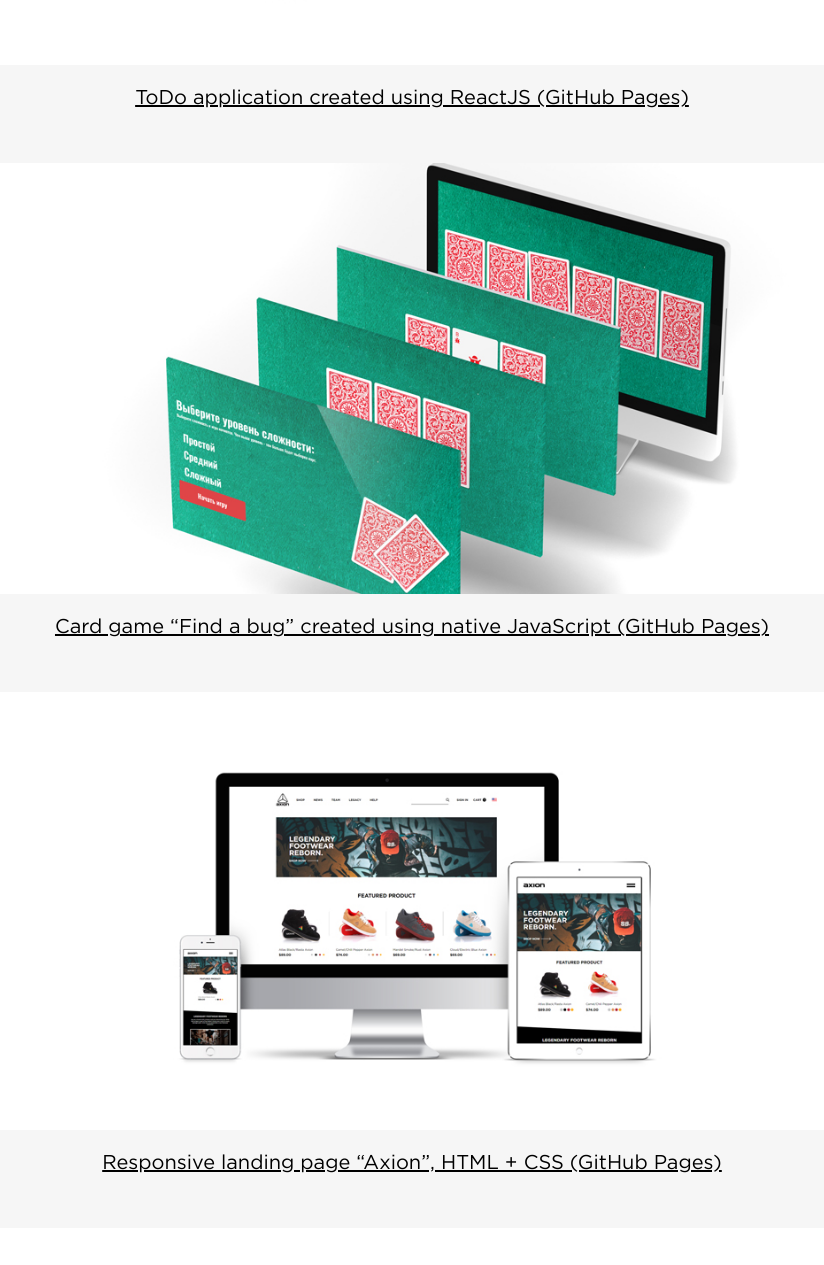
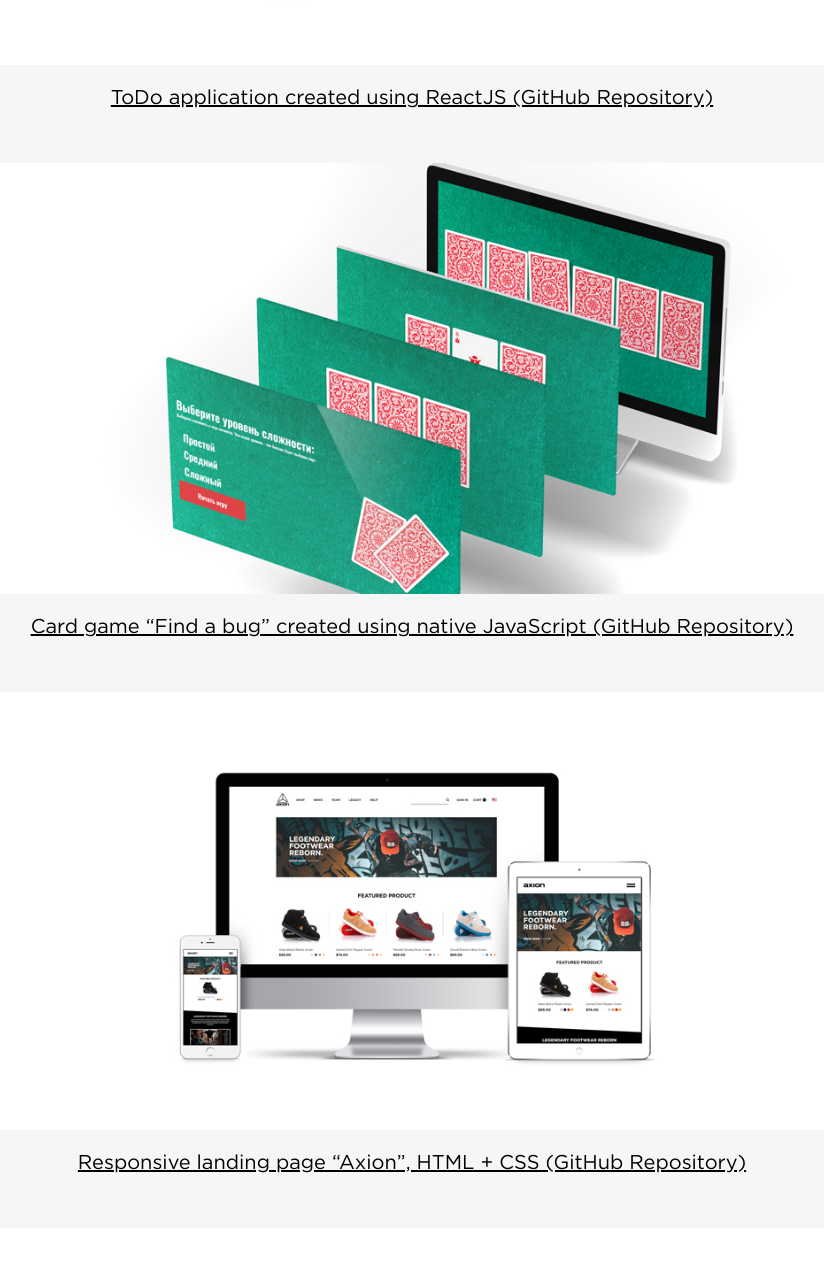
Before and after one commit to PolinaYartseva/polinayartseva.github.io, a plain HTML site: page index.html in a window 1280 px wide. Shown: the part 2351-3616 px from the top of the page, without its empty margins (228-1052 px from the left). Drawn offline with Linux system fonts and the light colour scheme; files whose address does not match are found by name.

Commit message:
portfolio changed

```diff
--- a/index.html
+++ b/index.html
@@ -106,15 +106,15 @@
 		<h2 class="title">portfolio</h2>
 		<div class="portfolio__item">
 			<img src="img/todo-mockup.jpg" alt="ToDo application" class="portfolio__image">
-			<p class="text"><a href="https://polinayartseva.github.io/todo_app_react/" class="link">ToDo application created using ReactJS (GitHub Pages)</a></p>
+			<p class="text"><a href="https://github.com/PolinaYartseva/todo_app" class="link">ToDo application created using ReactJS (GitHub Repository)</a></p>
 		</div>
 		<div class="portfolio__item">
 			<img src="img/card-game-mockup.jpg" alt="Card game" class="portfolio__image">
-			<p class="text"><a href="https://polinayartseva.github.io/card_game/" class="link">Card game “Find a bug” created using native JavaScript (GitHub Pages)</a></p>
+			<p class="text"><a href="https://github.com/PolinaYartseva/card_game" class="link">Card game “Find a bug” created using native JavaScript (GitHub Repository)</a></p>
 		</div>
 		<div class="portfolio__item">
 			<img src="img/axion-mockup.jpg" alt="Landing page" class="portfolio__image">
-			<p class="text"><a href="https://polinayartseva.github.io/axion/" class="link">Responsive landing page “Axion”, HTML + CSS (GitHub Pages)</a></p>
+			<p class="text"><a href="https://github.com/PolinaYartseva/axion" class="link">Responsive landing page “Axion”, HTML + CSS (GitHub Repository)</a></p>
 		</div>
 	</section>
 	<section class="contacts" id="contacts">
```
